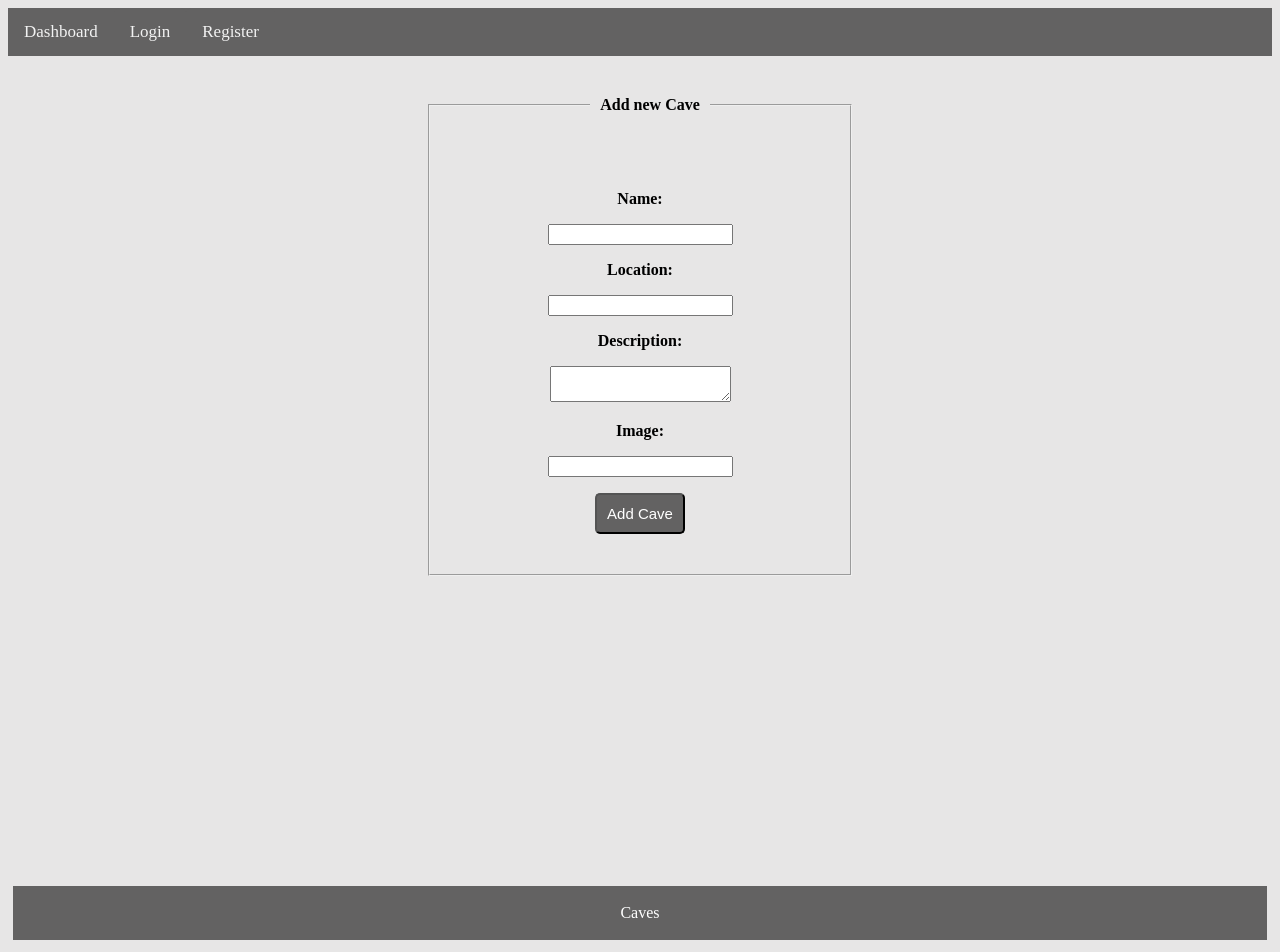
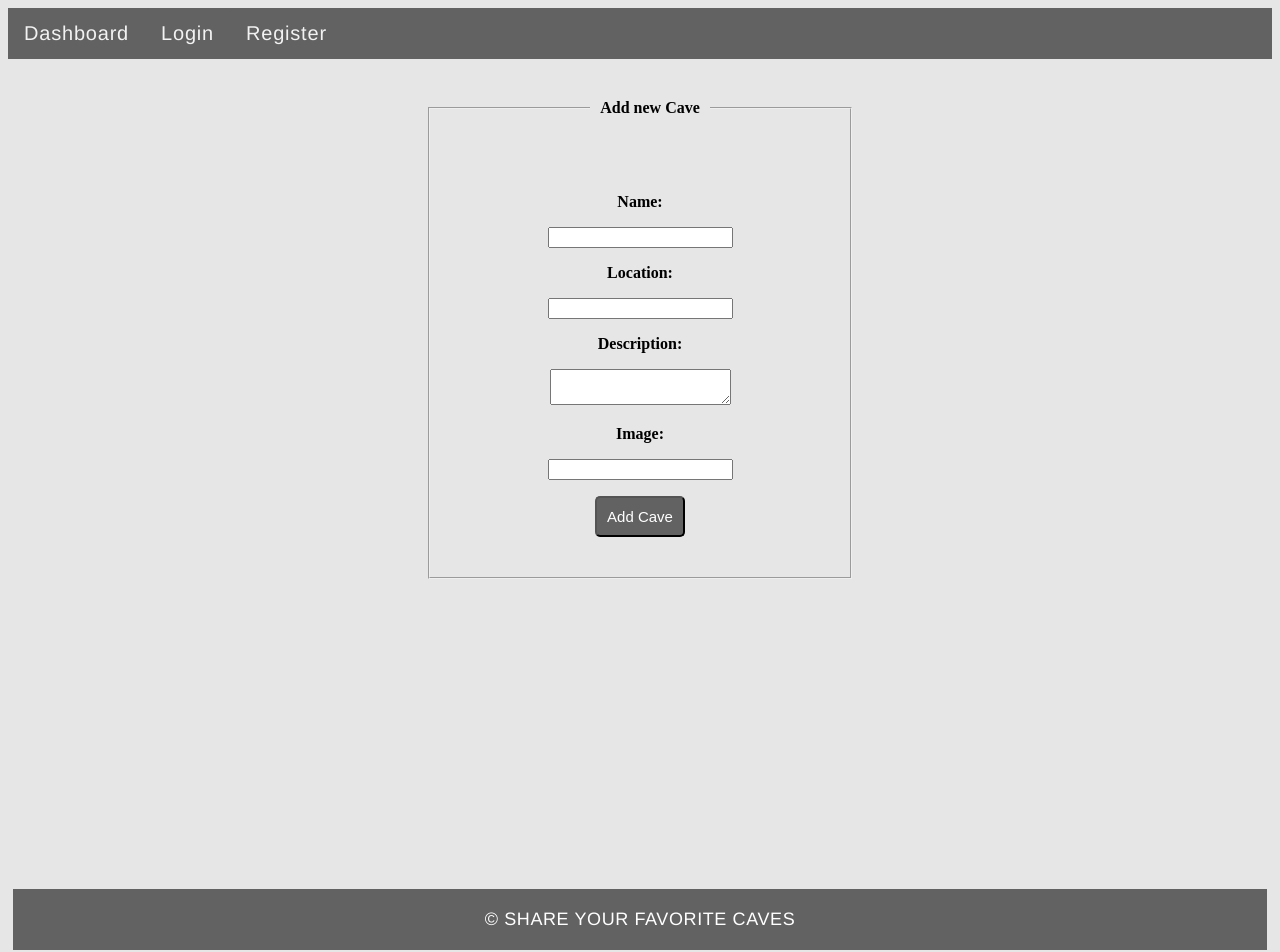
Before and after one commit to mariyaKPetkova/caves, a React (Create React App) app: page /create in a window 1280 px wide. Shown: the top 952 px of the page. Built offline with nearby package versions, Linux system fonts and the light colour scheme.

Commit message:
change css

```diff
--- a/public/styles/all.css
+++ b/public/styles/all.css
@@ -8,4 +8,8 @@ footer{
    background-color:rgb(99, 98, 98) ;
    color: white;
    text-align: center;
+   font-size: 18px;
+    letter-spacing: 0.6px;
+    font-family: Helvetica, sans-serif;
+    text-transform: uppercase;
   }
--- a/public/styles/catalog.css
+++ b/public/styles/catalog.css
@@ -75,9 +75,11 @@
     font-family: Helvetica, sans-serif;
     font-weight: bold;
     margin: 15px;
+    color: rgb(46, 41, 41);
   }
   .cave-location{
     font-family: Helvetica, sans-serif;
     font-size: 14px;
     margin: 8px;
+    color: rgb(46, 41, 41);
   }
--- a/public/styles/navigation.css
+++ b/public/styles/navigation.css
@@ -3,12 +3,14 @@
     overflow: hidden;
   }
 .topnav a {
+  font-family: Helvetica, sans-serif;
     float: left;
     color: #f2f2f2;
     text-align: center;
     padding: 14px 16px;
     text-decoration: none;
-    font-size: 17px;
+    font-size: 20px;
+    letter-spacing: 0.8px;
   }
 .topnav a:hover {
     background-color: #ddd;
@@ -19,10 +21,12 @@
     color: white;
   }
 #user span{
+  font-family: Helvetica, sans-serif;
     float: right;
     color: #f2f2f2;
     text-align: center;
     padding: 14px 16px;
     text-decoration: none;
-    font-size: 17px;
+    font-size: 18px;
+    letter-spacing: 0.6px;
   }
--- a/src/App.js
+++ b/src/App.js
@@ -34,7 +34,7 @@ function App() {
       </main>
 
       <footer>
-        <p>Caves</p>
+        <p>&copy; Share Your Favorite Caves</p>
       </footer>
 
     </div>
```
